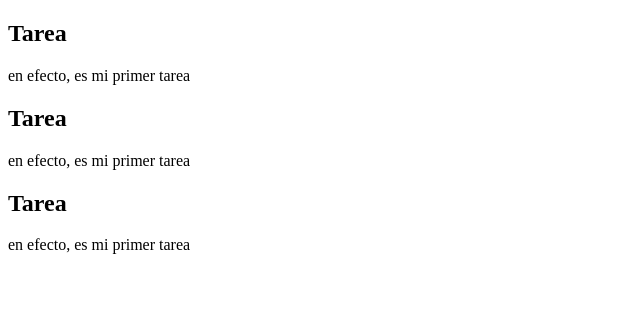
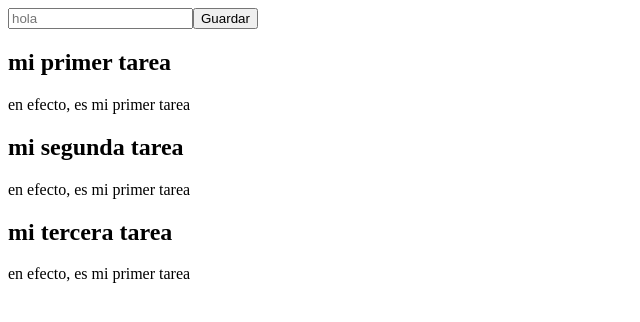
Before and after one commit to ricardo1003/react-task-deploy-example, a React (Vite) app: page / in a window 1280 px wide. Shown: the top 322 px of the page, without its empty margins (0-640 px from the left). Built offline with nearby package versions, Linux system fonts and the light colour scheme.

Commit message:
Añadir tareas al formulario (manipular cosas de componentes desde otros componentes)

```diff
--- a/src/App.jsx
+++ b/src/App.jsx
@@ -1,11 +1,29 @@
-import TaskList from './TaskList'
+import TaskList from "./TaskList";
+import TaskForm from "./TaskForm";
+import { tasks as data } from "./tasks";
+import { useState, useEffect } from "react";
 
-function HolaMundo() {
+function App() {
+  const [tasks, setTasks] = useState([]);
+
+  useEffect(() => {
+    setTasks(data);
+  }, []);
+
+  function createTask(taskTitle){
+    setTasks([...tasks, {
+      title: taskTitle,
+      id: tasks.length,
+      description: "algo nuevo"
+    }])
+  }
+
   return (
     <>
-      <TaskList/>
+      <TaskForm createTask={createTask}></TaskForm>
+      <TaskList tasks={tasks}/>
     </>
-  )
+  );
 }
 
-export default HolaMundo
+export default App;
--- /dev/null
+++ b/src/TaskForm.jsx
@@ -0,0 +1,24 @@
+import { useState } from "react";
+
+export function TaskForm({createTask}) {
+  const [title, setTitle] = useState("");
+
+    const handleSubmit = (e)=>{
+        e.preventDefault()
+        createTask(title)
+    }
+
+  return (
+    <form onSubmit={handleSubmit}>
+      <input
+        placeholder="hola"
+        onChange={(e) => {
+          setTitle(e.target.value);
+        }}
+      />
+      <button>Guardar</button>
+    </form>
+  );
+}
+
+export default TaskForm;
--- a/src/TaskList.jsx
+++ b/src/TaskList.jsx
@@ -1,23 +1,16 @@
 import { Fragment } from "react";
-import { tasks as data } from "./tasks";
-import { useState, useEffect } from "react";
+// import { useState, useEffect } from "react";
 
-function TaskList() {
-  const [tasks, setTasks] = useState();
-
-  useEffect(() => {
-    setTasks(data);
-  }, []);
-
-  if (data.lenght === 0) {
+function TaskList({ tasks }) {
+  if (tasks.lenght === 0) {
     return <h1>añade algo pe</h1>;
   }
 
   return (
-    <Fragment>
-      {data.map((task) => (
+    <Fragment key={"10"}>
+      {tasks.map((task) => (
         <section key={task.id}>
-          <h1>Tarea</h1>
+          <h1>{task.title}</h1>
           <p>{task.description}</p>
         </section>
       ))}
```
